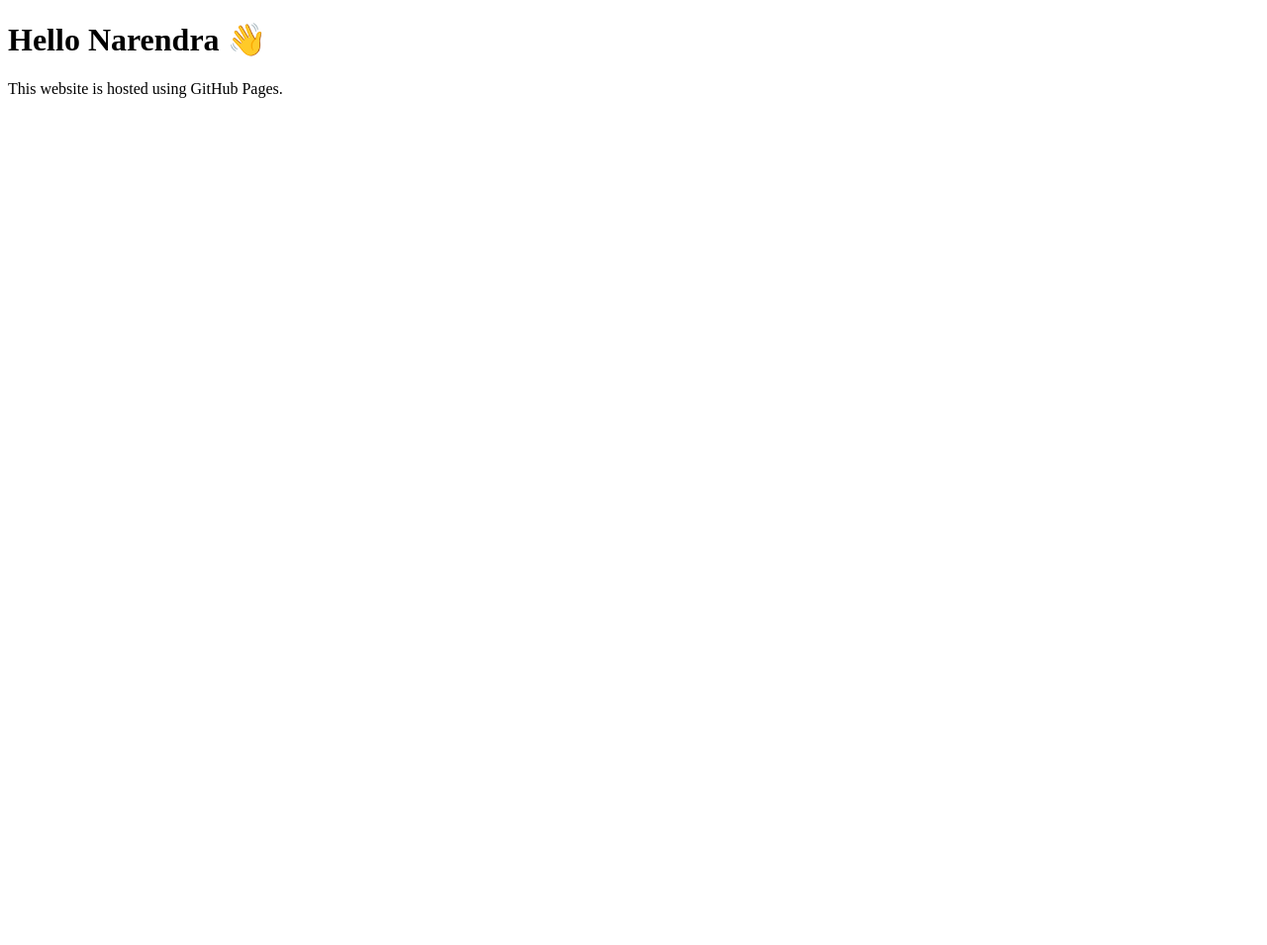
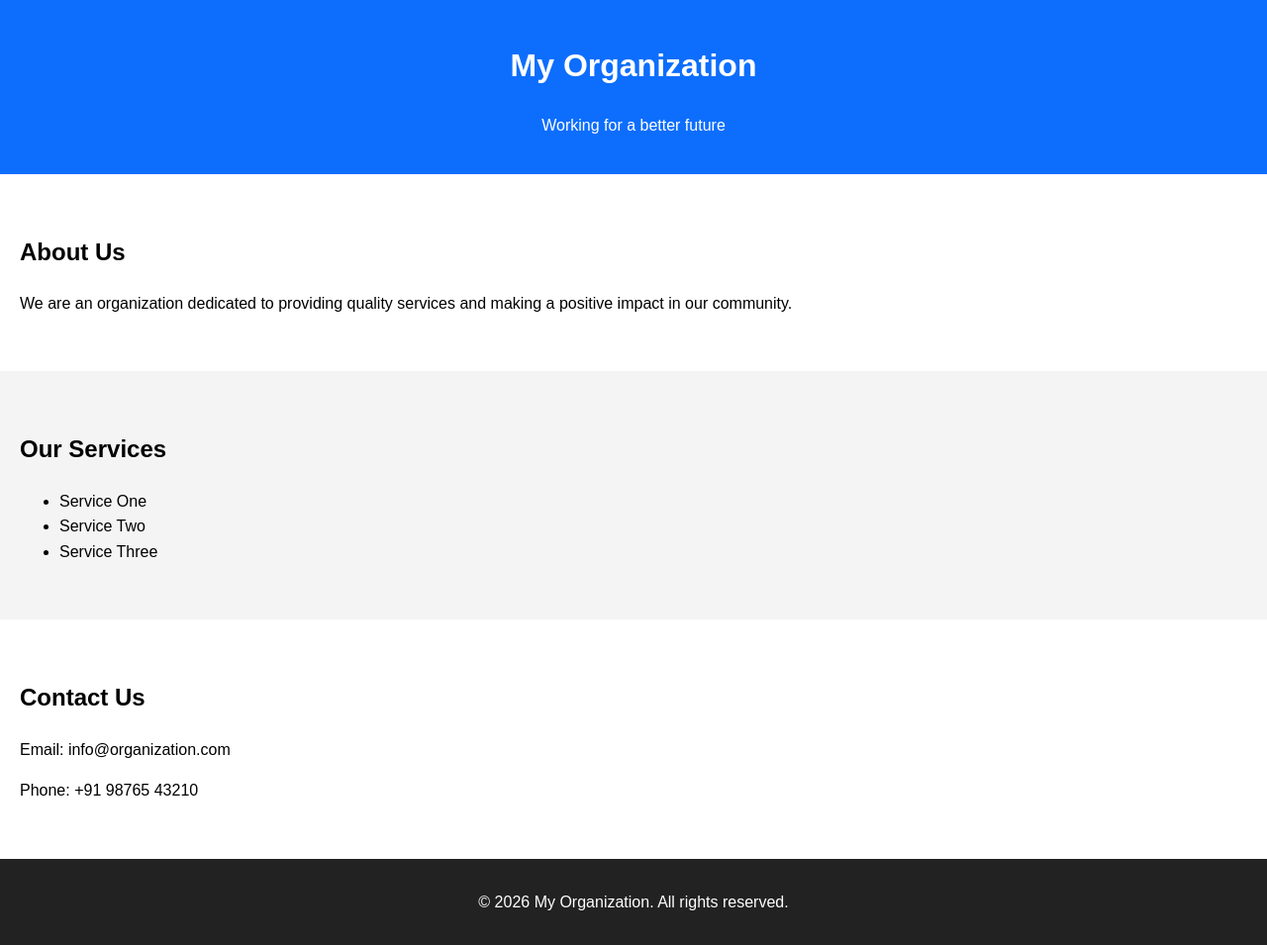
Before and after one commit to narendra-clouds/my-website, a plain HTML site: page index.html in a window 1280 px wide. Shown: the whole page at 99% size. Before the commit the page ends 800 px from the top, so only its background shows below. Drawn offline with Linux system fonts and the light colour scheme.

Commit message:
new code

```diff
--- a/index.html
+++ b/index.html
@@ -1,10 +1,68 @@
 <!DOCTYPE html>
-<html>
+<html lang="en">
 <head>
-  <title>My First GitHub Website</title>
+  <meta charset="UTF-8">
+  <title>Organization Website</title>
+  <meta name="viewport" content="width=device-width, initial-scale=1.0">
+  <style>
+    body {
+      margin: 0;
+      font-family: Arial, sans-serif;
+      line-height: 1.6;
+    }
+    header {
+      background: #0d6efd;
+      color: #fff;
+      padding: 20px;
+      text-align: center;
+    }
+    section {
+      padding: 40px 20px;
+    }
+    .services {
+      background: #f4f4f4;
+    }
+    footer {
+      background: #222;
+      color: #fff;
+      text-align: center;
+      padding: 15px;
+    }
+  </style>
 </head>
 <body>
-  <h1>Hello Narendra 👋</h1>
-  <p>This website is hosted using GitHub Pages.</p>
+
+<header>
+  <h1>My Organization</h1>
+  <p>Working for a better future</p>
+</header>
+
+<section>
+  <h2>About Us</h2>
+  <p>
+    We are an organization dedicated to providing quality services
+    and making a positive impact in our community.
+  </p>
+</section>
+
+<section class="services">
+  <h2>Our Services</h2>
+  <ul>
+    <li>Service One</li>
+    <li>Service Two</li>
+    <li>Service Three</li>
+  </ul>
+</section>
+
+<section>
+  <h2>Contact Us</h2>
+  <p>Email: info@organization.com</p>
+  <p>Phone: +91 98765 43210</p>
+</section>
+
+<footer>
+  <p>© 2026 My Organization. All rights reserved.</p>
+</footer>
+
 </body>
 </html>
```
